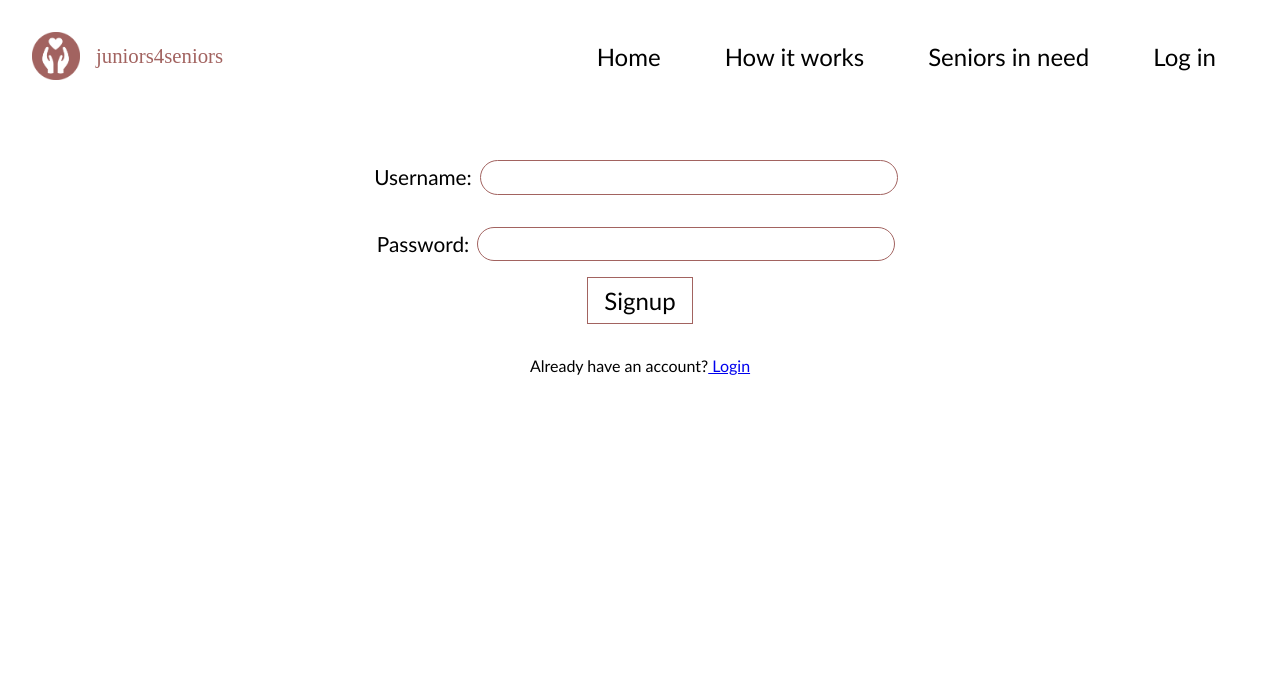
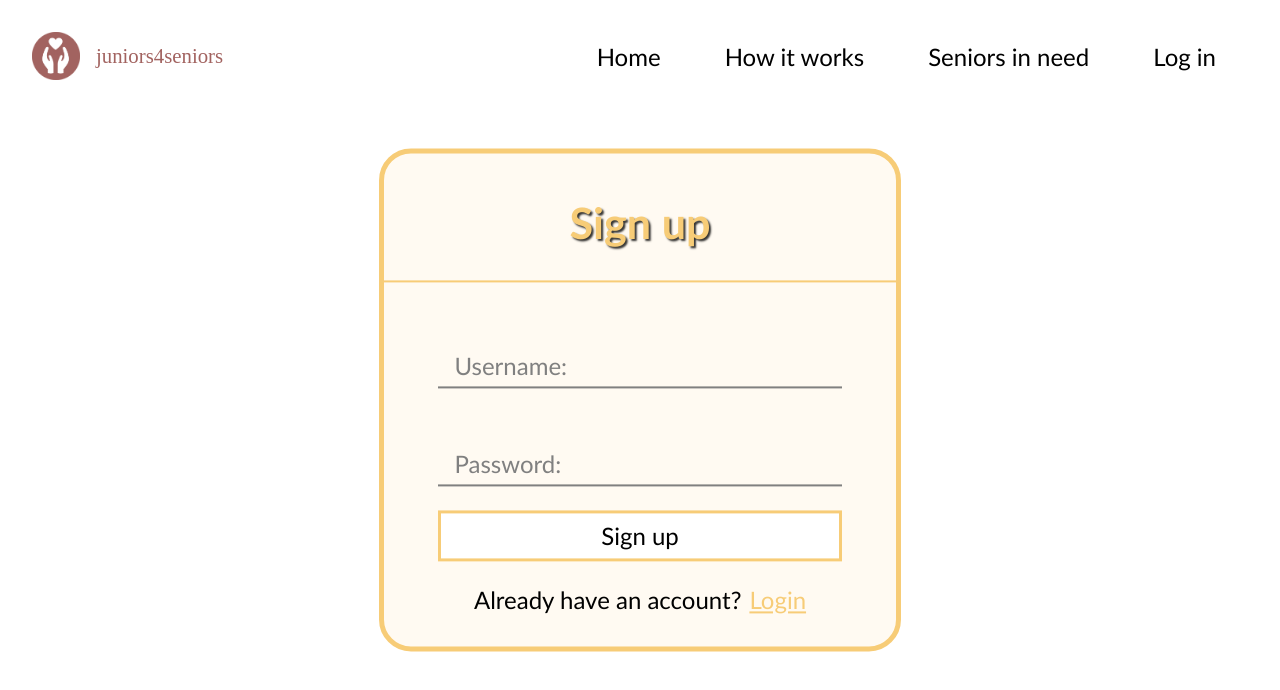
Before and after one commit to dominikalipka/juniors4seniors-client, a React (Create React App) app: page /signup in a window 1280 px wide. Shown: the top 690 px of the page. Built offline with nearby package versions, Linux system fonts and the light colour scheme; no server answers; a web font is replaced by a local one.

Commit message:
Styled Login and Signup forms

```diff
--- a/src/App.css
+++ b/src/App.css
@@ -113,17 +113,17 @@ form {
 }
 
 label {
-  font-size: 1.3rem;
+  font-size: 1.4rem;
   margin: 0.5rem;
   font-weight: 200;
 }
 
 input {
-  font-size: 1.2rem;
+  font-size: 1.4rem;
   font-weight: 300;
   width: 30vw;
   margin: 0.5rem;
-  padding: 0.3rem 1rem;
+  padding: 0.5rem 1rem;
   border: 1px solid #a26360;
   border-radius: 2rem;
 }
@@ -151,19 +151,19 @@ button:hover {
   top: 50%;
   left: 50%;
   transform: translate(-50%, -50%);
-  background: #bdd1c5;
-  border: 5px solid #7b8e82;
+  border: 5px solid #f7cc77;
+  background: #f7cc7719;
   border-radius: 2rem;
 }
 
 .center h3 {
   margin-bottom: 0;
   font-size: 2.7rem;
-  color: white;
-  text-shadow: 3px 3px 2px #7b8e82;
+  color: #f7cc77;
+  text-shadow: 2px 2px 2px #000000cb;
   text-align: center;
   padding-bottom: 2rem;
-  border-bottom: 2px solid white;
+  border-bottom: 2px solid #f7cc77;
 }
 
 .center form {
@@ -175,17 +175,17 @@ button:hover {
 .txt-field {
   width: 90%;
   position: relative;
-  border-bottom: 2px solid white;
+  border-bottom: 2px solid gray;
   margin: 1.5rem 0;
 }
 
 .txt-field input {
-  color: white;
-  font-weight: 400;
+  color: black;
+  font-weight: 300;
   width: 100%;
   padding: 0 0.5rem;
   height: 2rem;
-  font-size: 2rem;
+  font-size: 1.7rem;
   border: none;
   background: none;
   outline: none;
@@ -196,7 +196,7 @@ button:hover {
   top: 10%;
   left: 2%;
   text-align: start;
-  color: white;
+  color: gray;
   font-size: 1.5rem;
   font-weight: 400;
   pointer-events: none;
@@ -211,13 +211,13 @@ button:hover {
   width: 0%;
   transition: 0.3s;
   height: 0.1rem;
-  background: #7b8e82;
+  background: #f7cc77;
 }
 
 .txt-field input:focus ~ label,
 .txt-field input:valid ~ label {
   top: -75%;
-  color: #7b8e82;
+  color: #f7cc77;
 }
 
 .txt-field input:focus ~ span::before,
@@ -227,17 +227,15 @@ button:hover {
 
 .center button {
   width: 90%;
-    background: #7b8e82;
-    border: 3px solid #7b8e82;
-    color: white;
+  background: white;
+    color: black;
+    border: 3px solid #f7cc77;
+
 
 }
 
 .center button:hover {
-    border: 3px solid #7b8e82;
-    color: black;
-    background: white;
-
+    background: #f7cc77;
 }
 
 .signup-link {
@@ -247,15 +245,9 @@ button:hover {
 
 .signup-link a {
   padding-left: 0.5rem;
-  text-decoration: underline white;
-  color: white;
+  text-decoration: underline #f7cc77;
+  color: #f7cc77;
   transition: 0.2s;
-}
-
-.signup-link a:hover {
-  transition: 0.2s;
-  color: white;
-  text-decoration: underline white;
 }
 
 /* >>>>>>>>>>>>>> NAVBAR <<<<<<<<<<<<<< */
--- a/src/components/auth/Signup.js
+++ b/src/components/auth/Signup.js
@@ -39,10 +39,10 @@ class Signup extends React.Component {
 
   render() {
     return (
-      <div>
+      <div className="center">
+        <h3>Sign up</h3>
         <form onSubmit={this.handleFormSubmit}>
-          <label>
-            Username:
+          <div className="txt-field">
             <input
               required
               type="text"
@@ -50,10 +50,10 @@ class Signup extends React.Component {
               value={this.state.username}
               onChange={this.handleChange}
             />
-          </label>
-
-          <label>
-            Password:
+            <span></span>
+            <label>Username:</label>
+          </div>
+          <div className="txt-field">
             <input
               required
               type="password"
@@ -61,15 +61,20 @@ class Signup extends React.Component {
               value={this.state.password}
               onChange={this.handleChange}
             />
-          </label>
-          {this.state.message && <p className='error-msg'>{this.state.message}</p>}
-          <button type="submit"> Signup </button>
+            <span></span>
+            <label>Password:</label>
+          </div>
+
+          {this.state.errorMsg && (
+            <p className="error-msg-auth">{this.state.errorMsg}</p>
+          )}
+          <button type="submit"> Sign up </button>
+
+          <div className="signup-link">
+            Already have an account?
+            <Link to={"/login"}>Login</Link>
+          </div>
         </form>
-
-        <p>
-          Already have an account?
-          <Link to={"/login"}> Login</Link>
-        </p>
       </div>
     );
   }
```
